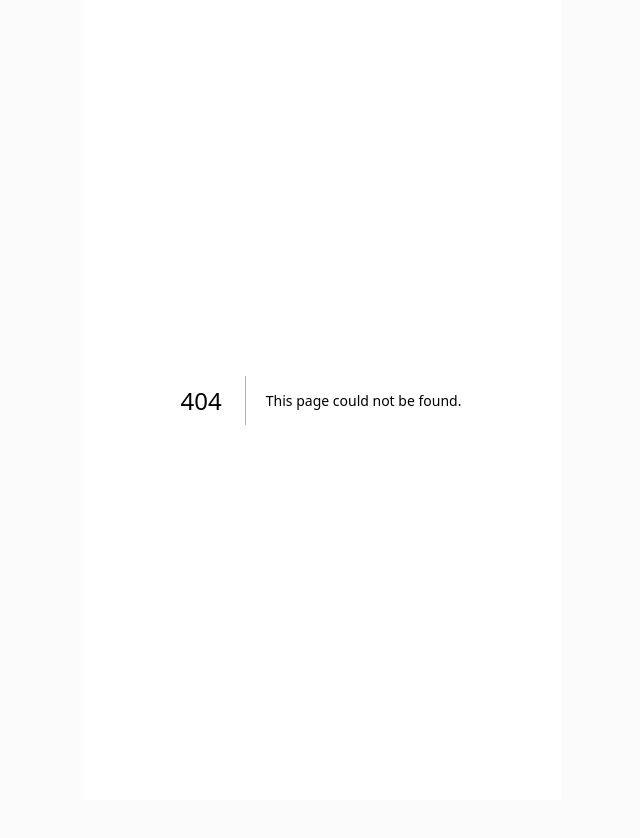
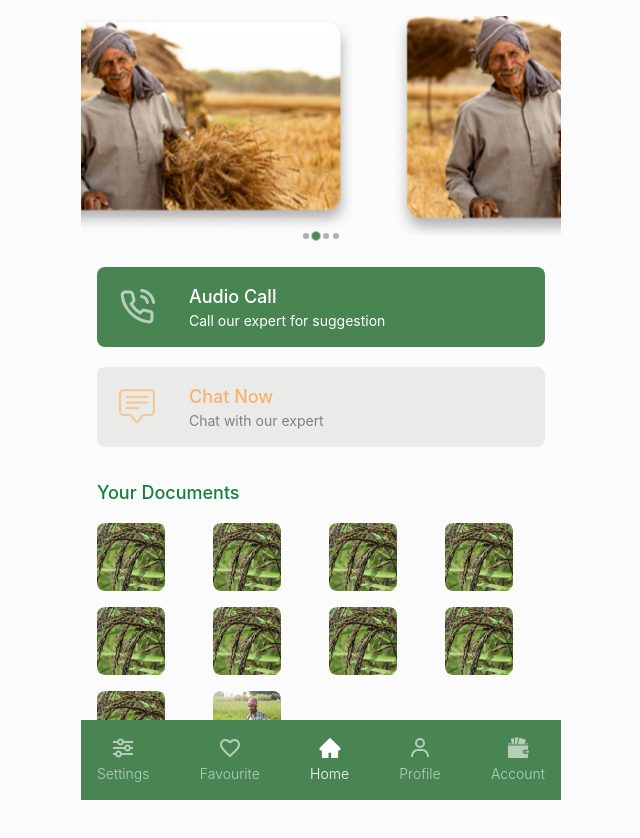
Before and after one commit to masudrana2779/agro-pwa, a Next.js app: page /account in a window 1280 px wide. Before the commit this address had no page. Shown: the top 838 px of the page, without its empty margins (319-959 px from the left). Before the commit the page ends 800 px from the top, so only its background shows below. Built offline with nearby package versions, Linux system fonts and the light colour scheme.

Commit message:
try to add dashboard

```diff
--- /dev/null
+++ b/components/Account/index.tsx
@@ -0,0 +1,117 @@
+import Image from "next/image";
+import BannerComponent from "../Banner";
+import CallChat from "../CallChat";
+
+const AccountComponent = () => {
+  return (
+    <>
+      <div className="min-h-screen">
+        <BannerComponent />
+        <CallChat />
+        <div className="p-4">
+          <div className={`text-lg text-green-700 font-medium`}>
+            Your Documents
+          </div>
+          <div className="py-4">
+            <div className="">
+              <div className="grid grid-cols-4 gap-4">
+                <div className="flex">
+                  <Image
+                    className="rounded-lg"
+                    src={"/assets/images/img-2.png"}
+                    width={68}
+                    height={68}
+                    alt="profile"
+                  />
+                </div>
+                <div className="flex">
+                  <Image
+                    className="rounded-lg"
+                    src={"/assets/images/img-2.png"}
+                    width={68}
+                    height={68}
+                    alt="profile"
+                  />
+                </div>
+                <div className="flex">
+                  <Image
+                    className="rounded-lg"
+                    src={"/assets/images/img-2.png"}
+                    width={68}
+                    height={68}
+                    alt="profile"
+                  />
+                </div>
+                <div className="flex">
+                  <Image
+                    className="rounded-lg"
+                    src={"/assets/images/img-2.png"}
+                    width={68}
+                    height={68}
+                    alt="profile"
+                  />
+                </div>
+                <div className="flex">
+                  <Image
+                    className="rounded-lg"
+                    src={"/assets/images/img-2.png"}
+                    width={68}
+                    height={68}
+                    alt="profile"
+                  />
+                </div>
+                <div className="flex">
+                  <Image
+                    className="rounded-lg"
+                    src={"/assets/images/img-2.png"}
+                    width={68}
+                    height={68}
+                    alt="profile"
+                  />
+                </div>
+                <div className="flex">
+                  <Image
+                    className="rounded-lg"
+                    src={"/assets/images/img-2.png"}
+                    width={68}
+                    height={68}
+                    alt="profile"
+                  />
+                </div>
+                <div className="flex">
+                  <Image
+                    className="rounded-lg"
+                    src={"/assets/images/img-2.png"}
+                    width={68}
+                    height={68}
+                    alt="profile"
+                  />
+                </div>
+                <div className="flex">
+                  <Image
+                    className="rounded-lg"
+                    src={"/assets/images/img-2.png"}
+                    width={68}
+                    height={68}
+                    alt="profile"
+                  />
+                </div>
+                <div className="flex">
+                  <Image
+                    className="rounded-lg"
+                    src={"/assets/images/img-1.png"}
+                    width={68}
+                    height={68}
+                    alt="profile"
+                  />
+                </div>
+              </div>
+            </div>
+          </div>
+        </div>
+      </div>
+    </>
+  );
+};
+
+export default AccountComponent;
--- a/components/common/FooterMenu.tsx
+++ b/components/common/FooterMenu.tsx
@@ -16,7 +16,7 @@ const FooterMenuComponent = () => {
             Settings
           </div>
         </Link>
-        <Link href={"/"} className="group">
+        <Link href={"/favourite"} className="group">
           <div className="flex justify-center text-white opacity-60 group-hover:opacity-100 text-2xl mb-1">
             <MdFavoriteBorder />
           </div>
@@ -32,7 +32,7 @@ const FooterMenuComponent = () => {
             Home
           </div>
         </Link>
-        <Link href={"/"} className="group">
+        <Link href={"/profile"} className="group">
           <div className="flex justify-center text-white opacity-60 group-hover:opacity-100 text-2xl mb-1">
             <BiUser />
           </div>
@@ -40,7 +40,7 @@ const FooterMenuComponent = () => {
             Profile
           </div>
         </Link>
-        <Link href={"/"} className="group">
+        <Link href={"/account"} className="group">
           <div className="flex justify-center text-white opacity-60 group-hover:opacity-100 text-2xl mb-1">
             <GiWallet />
           </div>
--- /dev/null
+++ b/pages/account.tsx
@@ -0,0 +1,12 @@
+import AccountComponent from "../components/Account";
+import Layout from "../components/Layouts";
+
+export default function Account() {
+  return (
+    <>
+      <Layout>
+        <AccountComponent />
+      </Layout>
+    </>
+  );
+}
--- /dev/null
+++ b/pages/favourite.tsx
@@ -0,0 +1,13 @@
+import Layout from "../components/Layouts";
+
+export default function Favourite() {
+  return (
+    <>
+      <Layout>
+        <div className="flex items-center justify-center h-screen">
+          <p>Favourite is upcomming</p>
+        </div>
+      </Layout>
+    </>
+  );
+}
--- /dev/null
+++ b/pages/profile.tsx
@@ -0,0 +1,13 @@
+import Layout from "../components/Layouts";
+
+export default function Profile() {
+  return (
+    <>
+      <Layout>
+        <div className="flex items-center justify-center h-screen">
+          <p>Profile is upcomming</p>
+        </div>
+      </Layout>
+    </>
+  );
+}
```
